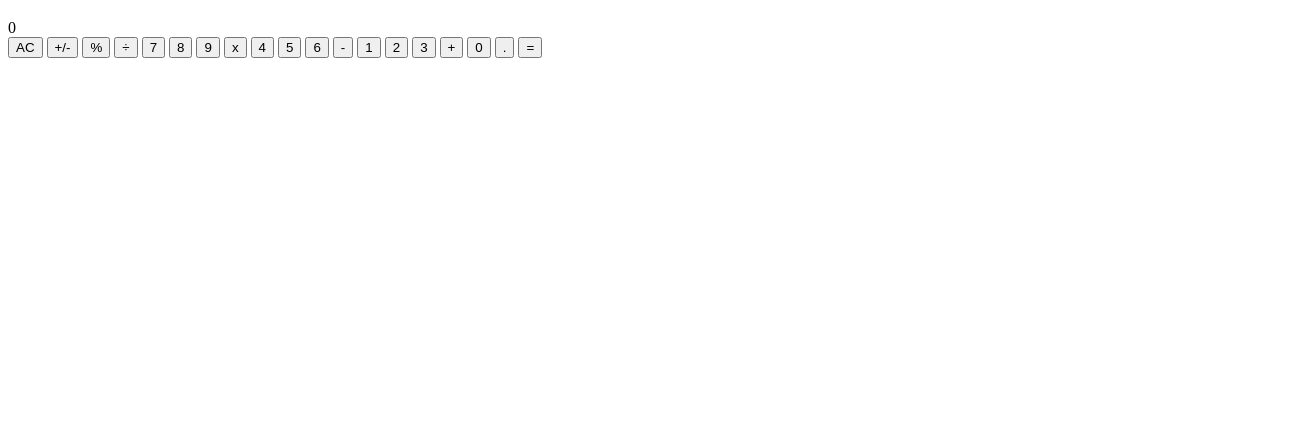
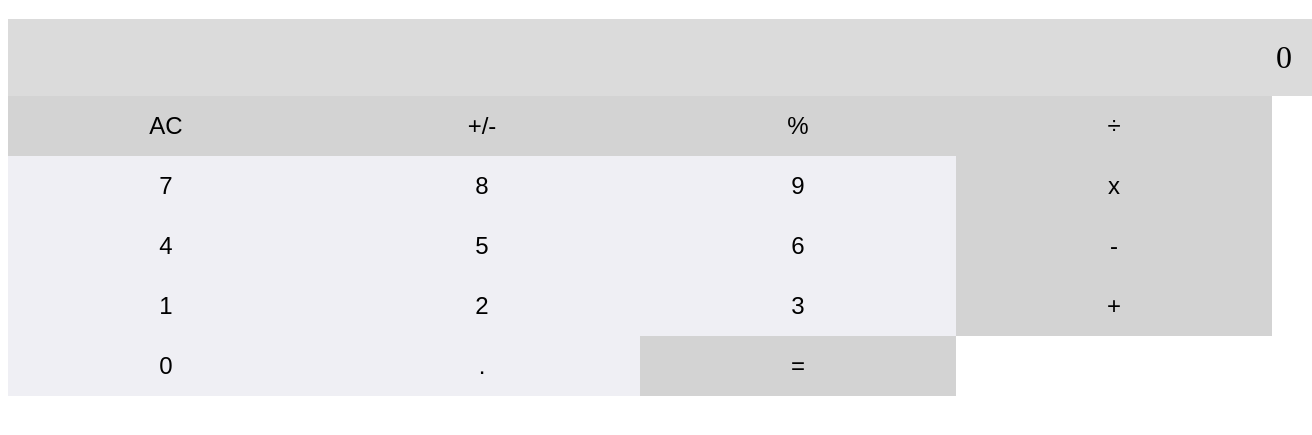
Before and after one commit to wilson0205/wilson0205.github.io, a plain HTML site: page index.html in a window 1280 px wide. Shown: the part 61-496 px from the top of the page, 1312 px wide, since content can reach past the window. Drawn offline with Linux system fonts and the light colour scheme.

Commit message:
Update index.html

```diff
--- a/index.html
+++ b/index.html
@@ -3,7 +3,39 @@
   <head>
     <title>Calculator</title>
     <style>
-      /* Add your CSS here */
+      #output {
+  background-color: #DBDBDB;
+  color: black;
+  font-size: 2em;
+  text-align: right;
+  padding: 20px;
+  width: 100%;
+}
+
+#buttons {
+  display: flex;
+  flex-wrap: wrap;
+}
+
+button {
+  background-color: #EFEFF4;
+  border: none;
+  color: black;
+  font-size: 1.5em;
+  width: 25%;
+  height: 60px;
+}
+
+.operator {
+  background-color: #D3D3D3;
+}
+
+@media (max-width: 600px) {
+  button {
+    width: 50%;
+  }
+}
+
     </style>
   </head>
   <body>
```
